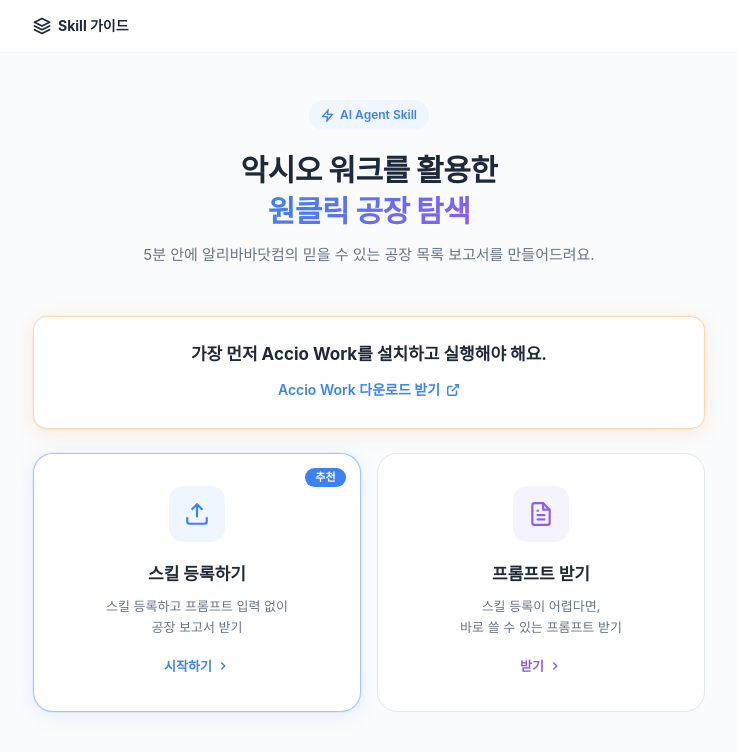
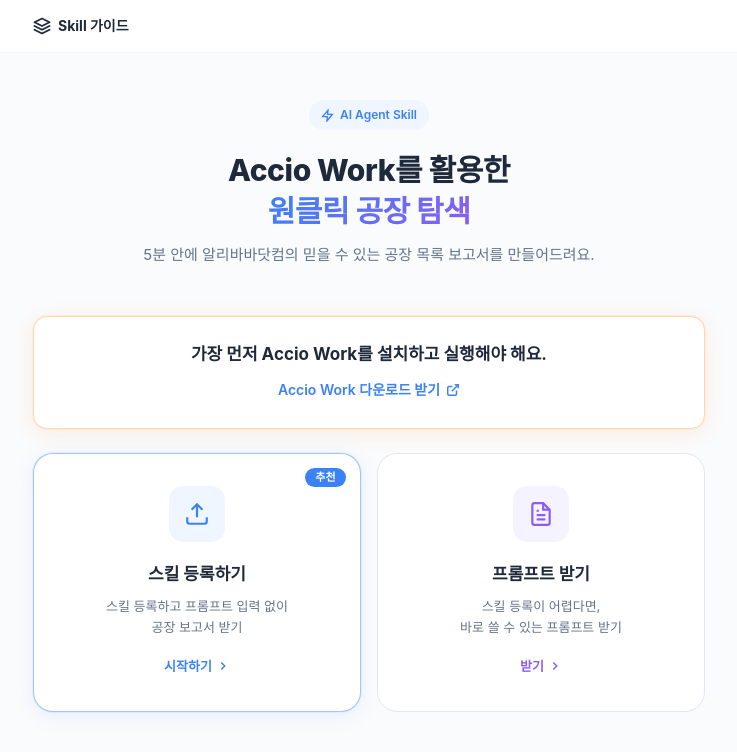
Before and after one commit to oojeje/alibaba.com_page, a plain HTML site: page skill-deploy-guide.html in a window 1280 px wide. Shown: the whole page, without its empty margins (271-1008 px from the left). Drawn offline with Linux system fonts and the light colour scheme; a web font is replaced by a local one.

Commit message:
Update skill-deploy-guide.html

```diff
--- a/skill-deploy-guide.html
+++ b/skill-deploy-guide.html
@@ -718,7 +718,7 @@
         <svg width="13" height="13" viewBox="0 0 24 24" fill="none" stroke="currentColor" stroke-width="2.5"><polygon points="13 2 3 14 12 14 11 22 21 10 12 10 13 2"/></svg>
         AI Agent Skill
       </div>
-      <h1>악시오 워크를 활용한<br><span class="gradient">원클릭 공장 탐색</span></h1>
+      <h1>Accio Work를 활용한<br><span class="gradient">원클릭 공장 탐색</span></h1>
       <p>5분 안에 알리바바닷컴의 믿을 수 있는 공장 목록 보고서를 만들어드려요.</p>
     </div>
 
```
